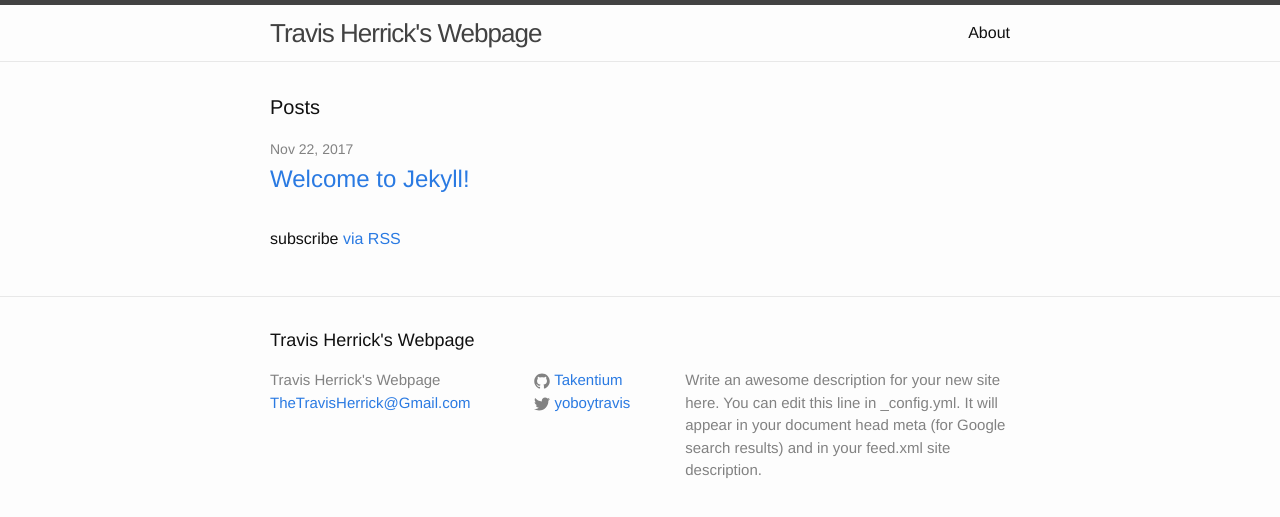
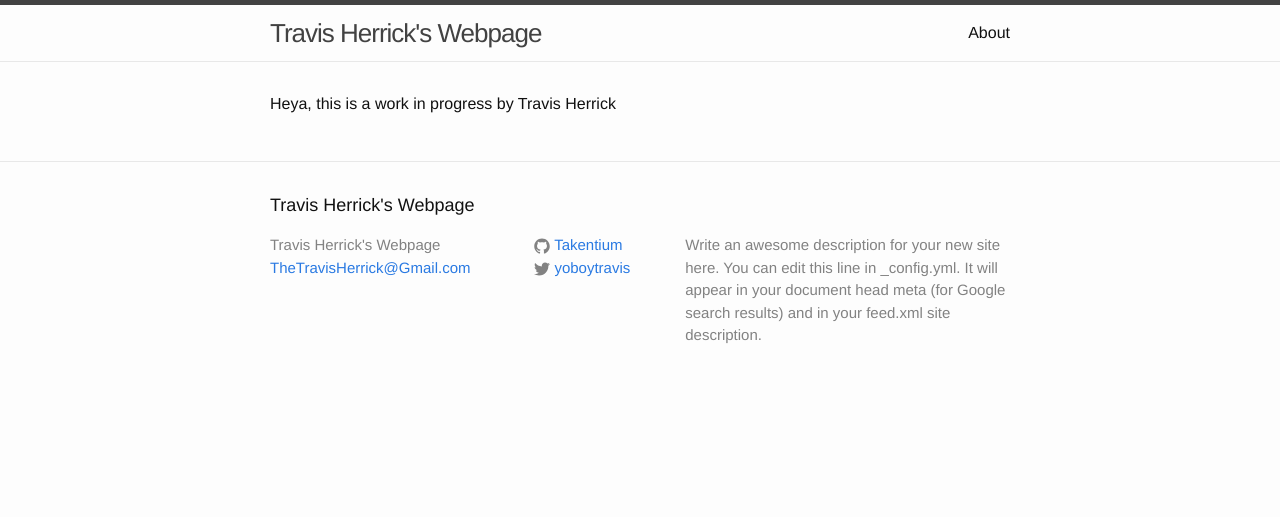
Before and after one commit to Takentium/Takentium.github.io, a Jekyll site: the page built from index.html, in a window 1280 px wide. Shown: the top 517 px of the page. Built offline with Jekyll 4.4.1, drawn with Linux system fonts in a browser that asks for light colours.

Commit message:
Update index.html

```diff
--- a/index.html
+++ b/index.html
@@ -1,7 +1,8 @@
 ---
 layout: default
 ---
-
+<p>Heya, this is a work in progress by Travis Herrick
+<!--
 <div class="home">
 
   <h1 class="page-heading">Posts</h1>
@@ -21,3 +22,4 @@ layout: default
   <p class="rss-subscribe">subscribe <a href="{{ "/feed.xml" | prepend: site.baseurl }}">via RSS</a></p>
 
 </div>
+-->
```
